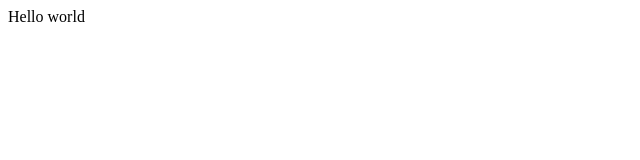
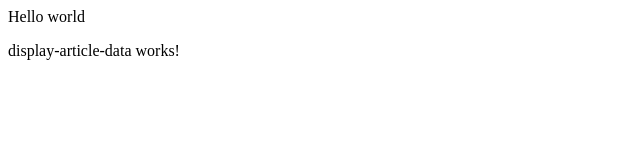
Before and after one commit to nfcdev/front-end, an Angular app: page / in a window 1280 px wide. Shown: the top 160 px of the page, without its empty margins (0-640 px from the left). Built offline with nearby package versions, Linux system fonts and the light colour scheme.

Commit message:
Added the disp-article-data to app.component.html for testing

```diff
--- a/src/app/app.component.html
+++ b/src/app/app.component.html
@@ -1,6 +1,6 @@
 
 <div>Hello world</div>
 
-
+<app-display-article-data> </app-display-article-data>
 
 <router-outlet></router-outlet>
--- a/src/app/display-article-data/display-article-data.component.ts
+++ b/src/app/display-article-data/display-article-data.component.ts
@@ -5,10 +5,10 @@ import { Component, OnInit } from '@angular/core';
   templateUrl: './display-article-data.component.html',
   styleUrls: ['./display-article-data.component.less']
 })
+
 export class DisplayArticleDataComponent implements OnInit {
 
   constructor() { }
-
   ngOnInit() {
   }
 
```
